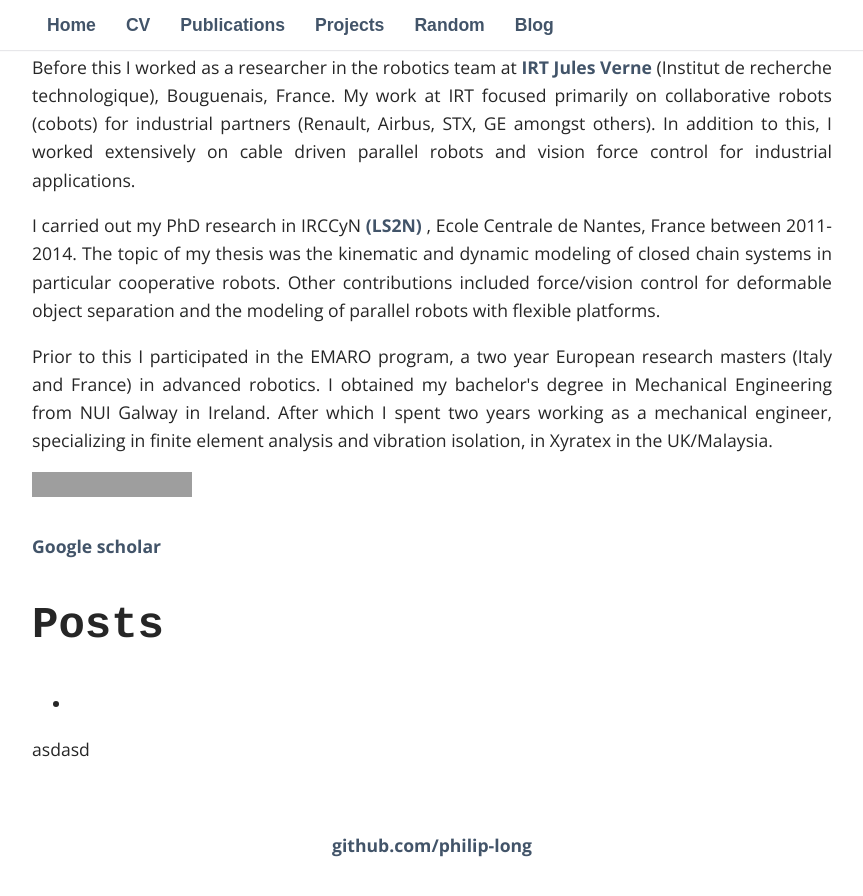
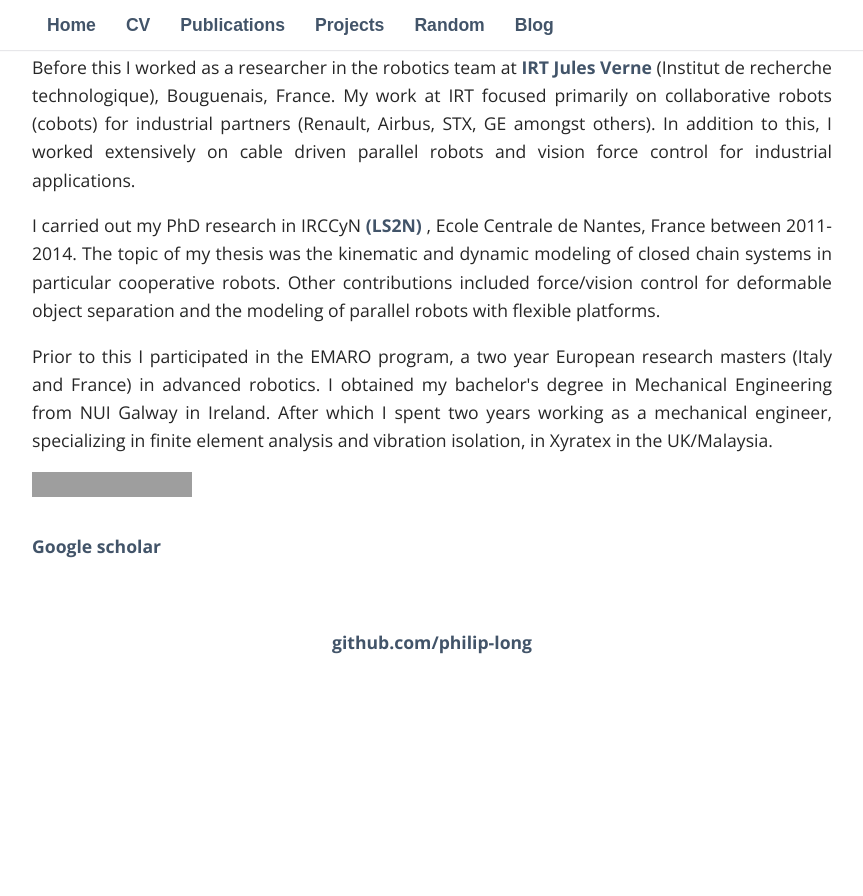
Before and after one commit to philip-long/philip-long.github.io, a Jekyll site: the page built from index.html, in a window 1280 px wide and 900 px high, scrolled down 483 px. Shown: the top 896 px of the window, without its empty margins (208-1071 px from the left). Built offline with Jekyll 4.4.1, drawn with Linux system fonts in a browser that asks for light colours; nearby versions of some CDN libraries; some web fonts are replaced; library files that are not in the unit come from our copies; after the commit the page ends 1179 px from its top, so only the background shows below that; grey boxes are pictures that could not be loaded.

Commit message:
Update index.html

```diff
--- a/index.html
+++ b/index.html
@@ -42,16 +42,6 @@ Before this I worked as a  researcher in the robotics team at  <a href="http://w
 
 
 
-       <h1 class="page-heading">Posts</h1>
-  <ul class="post-list">
-    {% for post in site.posts %}
-      <li>
-        <a class="post-link" href="{ { post.url | prepend: site.baseurl }}"></a>
-      </li>
-    {% endfor %}
-  </ul>
-
-    asdasd
 <br>
 <br>
 </div><!-- /.blurb -->
```
